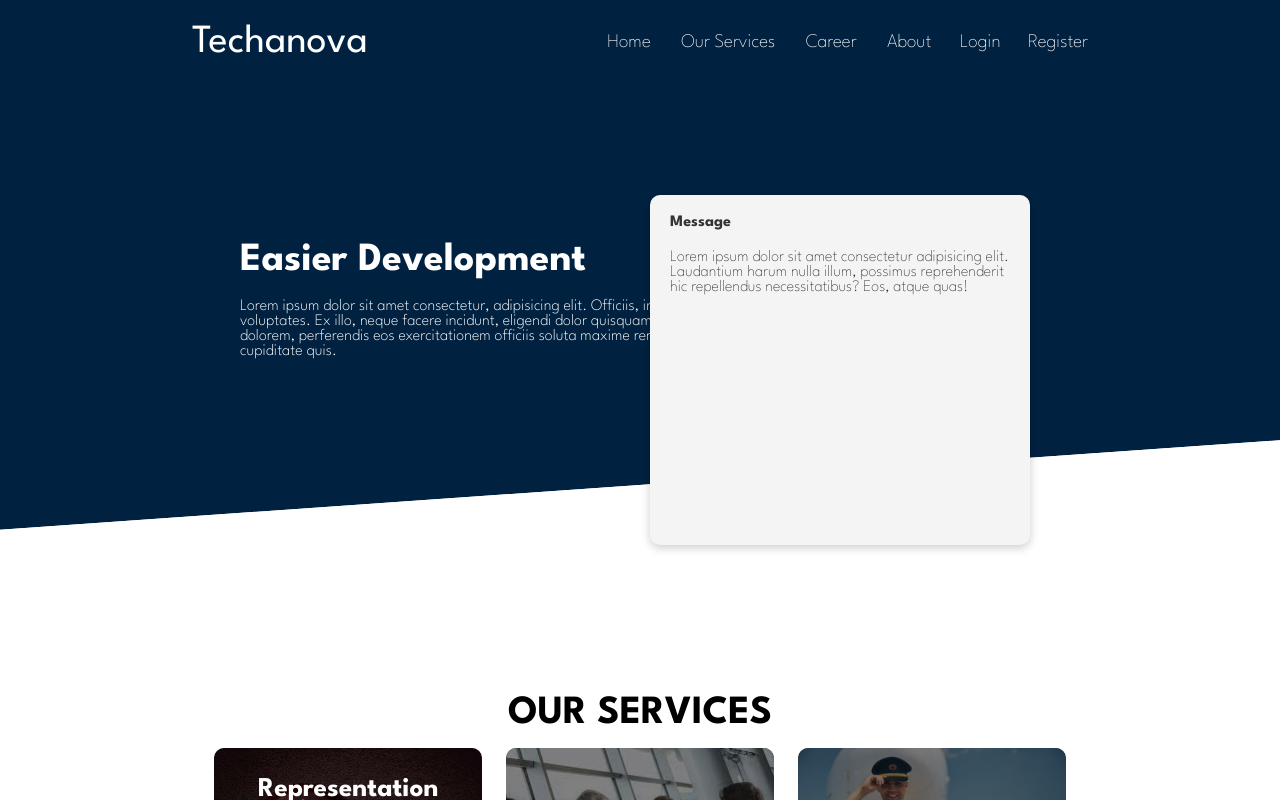
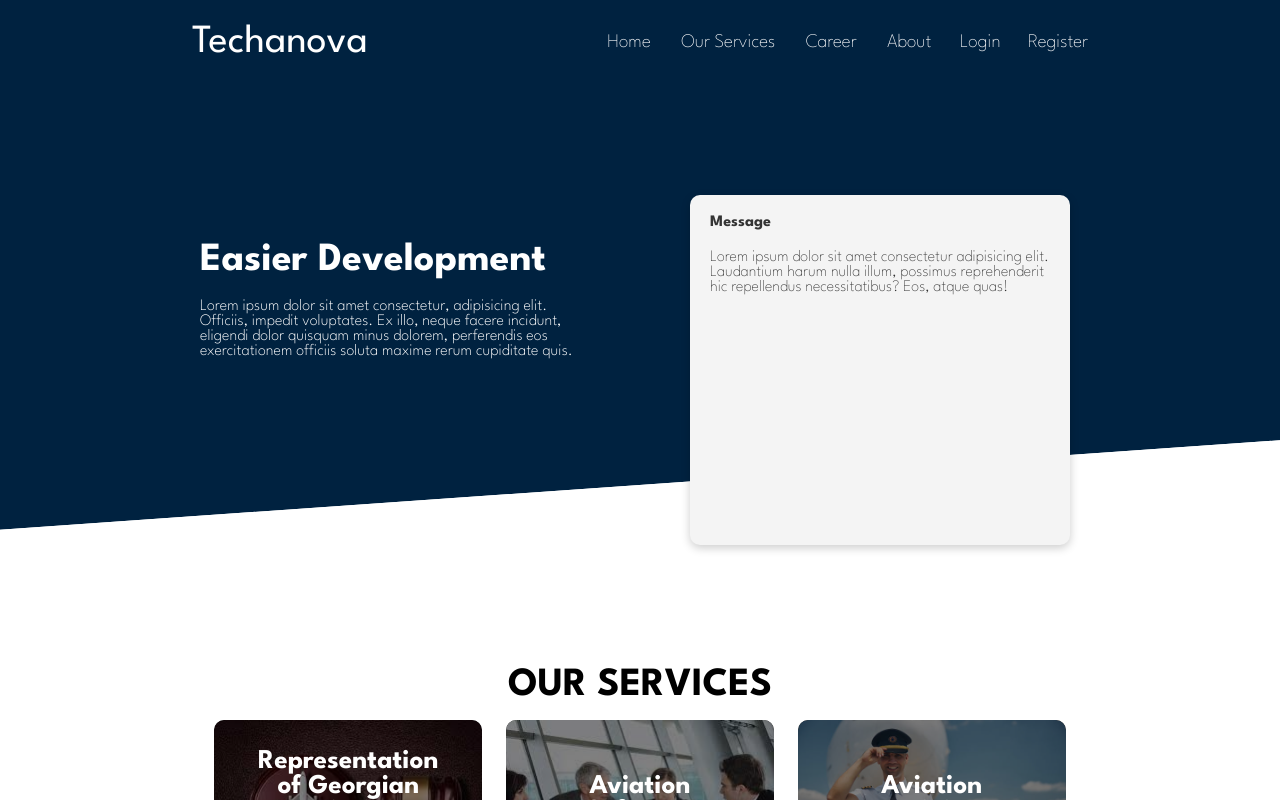
Before and after one commit to toaharahmanratul/techanova, a Next.js app: page / in a window 1280 px wide. Shown: the top 800 px of the page. Built offline with nearby package versions, Linux system fonts and the light colour scheme.

Commit message:
Showcase fixed.

```diff
--- a/src/components/home/Services.jsx
+++ b/src/components/home/Services.jsx
@@ -7,15 +7,24 @@ const Services = () => {
     <div className={`${styles.mainContainer}`}>
       <h1>OUR SERVICES</h1>
       <div className={`${styles.cardDiv}`}>
-        <Link href="#" className={`${styles.card}`}>
+        <Link
+          href="/services/representation-of-georgian-aviation-university-in-bangladesh"
+          className={`${styles.card}`}
+        >
           <img src="/images/legislation.jpg" alt="" />
           <h2>Representation of Georgian Aviation University in Bangladesh</h2>
         </Link>
-        <Link href="#" className={`${styles.card}`}>
+        <Link
+          href="/services/aviation-software-developer"
+          className={`${styles.card}`}
+        >
           <img src="/images/organization.jpg" alt="" />
           <h2>Aviation Software Development</h2>
         </Link>
-        <Link href="#" className={`${styles.card}`}>
+        <Link
+          href="/services/aviation-training-provider"
+          className={`${styles.card}`}
+        >
           <img src="/images/personnel_lincensing.jpg" alt="" />
           <h2>Aviation Training Solution</h2>
         </Link>
--- a/src/components/home/styles/showcase.module.css
+++ b/src/components/home/styles/showcase.module.css
@@ -1,28 +1,48 @@
 .showcase {
   background-color: var(--primary-color);
   color: white;
-  padding: 1rem 15rem;
   width: 100%;
+  padding: 20px 200px;
   height: 450px;
-  color: #fff;
   position: relative;
-  display: grid;
-  grid-template-columns: 60% 40%;
+  display: flex;
   justify-content: center;
   align-items: center;
-  margin-bottom: 8rem;
-}
-.showcase h1 {
-  font-size: 40px;
+  gap: 10%;
+  margin-bottom: 100px;
 }
 .showcase p {
   margin: 20px 0;
 }
+.showcase::before,
+.showcase::after {
+  content: "";
+  position: absolute;
+  max-width: 100%;
+  height: 150px;
+  bottom: -100px;
+  right: 0;
+  left: 0;
+  background: #fff;
+  transform: skewY(-3deg);
+  -webkit-transform: skewY(-4deg);
+  -moz-transform: skewY(-4deg);
+  -ms-transform: skewY(-4deg);
+}
+
+.showcaseGrid {
+  width: 50%;
+}
+.showcaseGrid h1 {
+  font-size: 40px;
+}
+
 .showcaseCard {
   position: relative;
   top: 60px;
   height: 350px;
-  width: 380px;
+  max-width: 380px;
+  min-width: 280px;
   z-index: 10;
   justify-self: flex-end;
   background-color: var(--light-color);
@@ -33,17 +53,39 @@
   padding: 20px;
   margin: 10px;
 }
+
+@media (max-width: 1024px) {
+  .showcase {
+    display: flex;
+    flex-direction: column;
+    align-items: center;
+    gap: 0px;
+    padding: 20px 40px;
+  }
+  .showcaseGrid {
+    width: 100%;
+  }
+  .showcaseGrid h1 {
+    font-weight: 500;
+    font-size: 30px;
+  }
+  .showcaseCard {
+    width: 100%;
+    height: 350px;
+  }
+}
+
+@media (max-width: 540px) {
   .showcase::before,
   .showcase::after {
-  content: "";
-  position: absolute;
-  height: 150px;
-  bottom: -100px;
+    height: 100px;
+    bottom: -72px;
     right: 0;
     left: 0;
     background: #fff;
     transform: skewY(-3deg);
-  -webkit-transform: skewY(-4deg);
-  -moz-transform: skewY(-3deg);
-  -ms-transform: skewY(-3deg);
+    -webkit-transform: skewY(-7deg);
+    -moz-transform: skewY(-7deg);
+    -ms-transform: skewY(-7deg);
   }
+}
--- a/src/components/navbar/sliding-nav/SlidingNav.jsx
+++ b/src/components/navbar/sliding-nav/SlidingNav.jsx
@@ -22,6 +22,9 @@ const SlidingNav = ({ isSlidingNavOpen, setIsSlidingNavOpen }) => {
     setIsCareerDropdownOpen(!isCareerDropdownOpen);
     setIsServiceDropdownOpen(false);
   };
+  const handleLinkClick = () => {
+    setIsSlidingNavOpen(!isSlidingNavOpen);
+  };
 
   return (
     <div className={styles["sliding-nav-section"]} onClick={handleCloseMenu}>
@@ -33,13 +36,13 @@ const SlidingNav = ({ isSlidingNavOpen, setIsSlidingNavOpen }) => {
           </div>
         </div>
         <div className={styles["menu-item"]}>
-          <Link href="/">
+          <Link href="/" onClick={handleLinkClick}>
             <h3>Home</h3>
           </Link>
         </div>
         <div className={styles["menu-item"]}>
           <div className={styles["menu-content"]}>
-            <Link href="/services">
+            <Link href="/services" onClick={handleLinkClick}>
               <h3>Our Services</h3>
             </Link>
             {!isServiceDropdownOpen && (
@@ -61,7 +64,10 @@ const SlidingNav = ({ isSlidingNavOpen, setIsSlidingNavOpen }) => {
           </div>
           {isServiceDropdownOpen && (
             <div className={styles["menu-sub-content"]}>
-              <Link href="/services/representation-of-georgian-aviation-university-in-bangladesh">
+              <Link
+                href="/services/representation-of-georgian-aviation-university-in-bangladesh"
+                onClick={handleLinkClick}
+              >
                 <h3>
                   Representation of Georgian Aviation University in Bangladesh
                 </h3>
@@ -70,14 +76,20 @@ const SlidingNav = ({ isSlidingNavOpen, setIsSlidingNavOpen }) => {
           )}
           {isServiceDropdownOpen && (
             <div className={styles["menu-sub-content"]}>
-              <Link href="/services/aviation-software-developer">
+              <Link
+                href="/services/aviation-software-developer"
+                onClick={handleLinkClick}
+              >
                 <h3>Aviation Software Development</h3>
               </Link>
             </div>
           )}
           {isServiceDropdownOpen && (
             <div className={styles["menu-sub-content"]}>
-              <Link href="/services/aviation-training-provider">
+              <Link
+                href="/services/aviation-training-provider"
+                onClick={handleLinkClick}
+              >
                 <h3>Aviation Training Solution</h3>
               </Link>
             </div>
@@ -87,7 +99,7 @@ const SlidingNav = ({ isSlidingNavOpen, setIsSlidingNavOpen }) => {
         {/* Career */}
         <div className={styles["menu-item"]}>
           <div className={styles["menu-content"]}>
-            <Link href="/career">
+            <Link href="/career" onClick={handleLinkClick}>
               <h3>Career</h3>
             </Link>
             {!isCareerDropdownOpen && (
@@ -109,14 +121,14 @@ const SlidingNav = ({ isSlidingNavOpen, setIsSlidingNavOpen }) => {
           </div>
           {isCareerDropdownOpen && (
             <div className={styles["menu-sub-content"]}>
-              <Link href="/career/vacancies">
+              <Link href="/career/vacancies" onClick={handleLinkClick}>
                 <h3>Vacancies</h3>
               </Link>
             </div>
           )}
           {isCareerDropdownOpen && (
             <div className={styles["menu-sub-content"]}>
-              <Link href="/career/apply-now">
+              <Link href="/career/apply-now" onClick={handleLinkClick}>
                 <h3>Apply Now</h3>
               </Link>
             </div>
@@ -125,18 +137,18 @@ const SlidingNav = ({ isSlidingNavOpen, setIsSlidingNavOpen }) => {
 
         {/* About */}
         <div className={styles["menu-item"]}>
-          <Link href="/about">
+          <Link href="/about" onClick={handleLinkClick}>
             <h3>About</h3>
           </Link>
         </div>
 
         <div className={styles["menu-item"]}>
-          <Link href="/login">
+          <Link href="/login" onClick={handleLinkClick}>
             <h3>Login</h3>
           </Link>
         </div>
         <div className={styles["menu-item"]}>
-          <Link href="/register">
+          <Link href="/register" onClick={handleLinkClick}>
             <h3>Register</h3>
           </Link>
         </div>
--- a/src/components/navbar/sliding-nav/sliding-nav.module.css
+++ b/src/components/navbar/sliding-nav/sliding-nav.module.css
@@ -30,7 +30,7 @@
   display: flex;
   justify-content: space-between;
   align-items: center;
-  gap: 100px;
+  gap: 110px;
   font-size: 20px;
   font-weight: 100;
 }
@@ -83,7 +83,10 @@
   align-items: center;
   min-height: 36px;
   text-wrap: wrap;
-  margin-left: 15px;
+  margin: 1px 10px;
+  padding: 0px 10px;
   padding-bottom: 8px;
+  background-color: rgba(80, 82, 85, 0.158);
+  border-radius: 8px;
   border-bottom: 1px solid rgb(212, 212, 212);
 }
--- a/src/components/service/RepresentationOfGeorgianAviationUniversityInBangladesh.jsx
+++ b/src/components/service/school-agent/RepresentationOfGeorgianAviationUniversityInBangladesh.jsx
@@ -1,5 +1,5 @@
 import React from "react";
-import styles from "./styles/school-agent.module.css";
+import styles from "./school-agent.module.css";
 
 const RepresentationOfGeorgianAviationUniversityInBangladesh = () => {
   return (
--- /dev/null
+++ b/src/components/service/services-component.module.css
@@ -0,0 +1,4 @@
+.main-section {
+  width: 100%;
+  padding: 80px 0px 20px 0px;
+}
--- a/src/pages/services/representation-of-georgian-aviation-university-in-bangladesh/index.js
+++ b/src/pages/services/representation-of-georgian-aviation-university-in-bangladesh/index.js
@@ -1,4 +1,4 @@
-import RepresentationOfGeorgianAviationUniversityInBangladesh from "@/components/service/RepresentationOfGeorgianAviationUniversityInBangladesh";
+import RepresentationOfGeorgianAviationUniversityInBangladesh from "@/components/service/school-agent/RepresentationOfGeorgianAviationUniversityInBangladesh";
 import React from "react";
 
 const Index = () => {
```
Also changed, not shown: src/components/service/ServicesComponent.jsx (added, +13 -0 lines), src/components/service/school-agent/school-agent.module.css (renamed from src/components/service/styles/school-agent.module.css, +14 -12 lines), src/pages/services/index.js (added, +11 -0 lines). Lines whose indentation alone changed are shown as unchanged.
